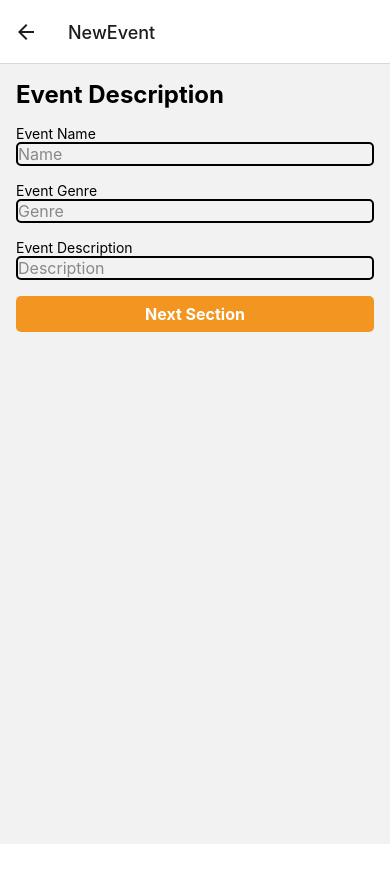
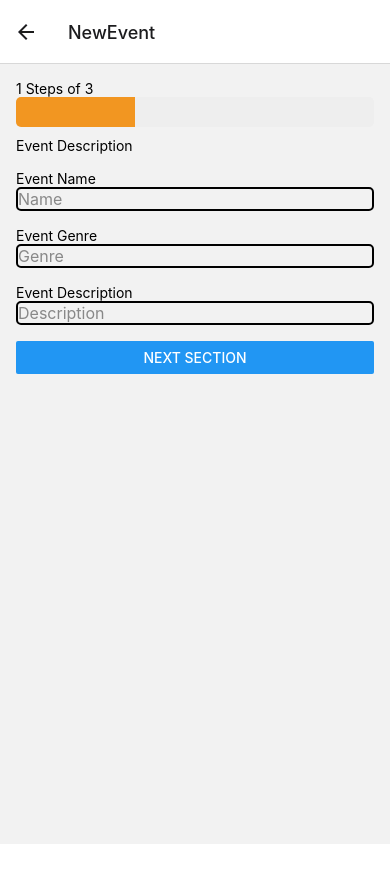
Before and after one commit to chris-coyne-pyyne/beatbridge-react-native, a React Native app: screen /NewEvent in a window 390 px wide. Shown: the top 882 px of the page. Built offline with nearby package versions, Linux system fonts and the light colour scheme; what bridgefy-react-native would draw is missing.

Commit message:
refactored create events form

```diff
--- a/screens/NewEvent/NewEventScreen.tsx
+++ b/screens/NewEvent/NewEventScreen.tsx
@@ -7,6 +7,10 @@ import {Text, TextStyles} from '../../components/Text';
 import {launchCamera, launchImageLibrary} from 'react-native-image-picker';
 import DateTimePickerModal from 'react-native-modal-datetime-picker';
 import {BBContainer} from '../../components/Container';
+import StepCounter from './StepCounter';
+import {Section0} from './Section0';
+import {Section1} from './Section1';
+import {Section2} from './Section2';
 
 const styles = StyleSheet.create({
   title: {
@@ -42,33 +46,19 @@ export const NewEventScreen = ({navigation}) => {
   const [description, setDescription] = useState('');
   const context = useContext(AppContext);
   const [imageSource, setImageSource] = useState(null);
-  const [isStartDatePickerVisible, setIsStartDatePickerVisible] =
-    useState(false);
-  const [isEndDatePickerVisible, setIsEndDatePickerVisible] = useState(false);
 
-  const showEndDatePicker = () => {
-    setIsEndDatePickerVisible(true);
-  };
-  const hideEndDatePicker = () => {
-    setIsEndDatePickerVisible(false);
-  };
-
-  const hideStartDatePicker = () => {
-    setIsStartDatePickerVisible(false);
-  };
-
-  const showStartDatePicker = () => {
-    setIsStartDatePickerVisible(true);
-  };
+  // date picker stuff
+  const [startVis, setStartVis] = useState(false);
+  const [endVis, setEndVis] = useState(false);
 
   const handleEndConfirm = date => {
     console.warn('A date has been picked: ', date);
-    hideEndDatePicker();
+    setEndVis;
   };
 
   const handleStartConfirm = date => {
     console.warn('A date has been picked: ', date);
-    hideStartDatePicker();
+    setStartVis(false);
   };
 
   const selectImage = async () => {
@@ -81,6 +71,7 @@ export const NewEventScreen = ({navigation}) => {
   const handleCreate = () => {
     // create new event with data - save to API, and also save locally afterwards
     // send to api
+    console.log('ALL STATES ', name, genre, description);
     if (context?.globalState.events) {
       const newEvent: Event = {name, genre, description, active: true};
       const oldEvents = [...context?.globalState.events];
@@ -94,96 +85,37 @@ export const NewEventScreen = ({navigation}) => {
     }
   };
 
-  console.log('step ', step);
-  if (step === 0) {
   return (
     <BBContainer>
-        <View style={styles.container}>
-          <ScrollView contentContainerStyle={styles.container}>
-            <Text size="xlarge" weight="bold">
-              Event Description
-            </Text>
-
-            <BBTextInput
-              placeholder="Name"
-              value={name}
-              onChangeText={setName}
-              label={'Event Name'}
+      <StepCounter currentStep={step} totalSteps={3} />
+      {step === 0 ? (
+        <Section0
+          name={name}
+          setName={setName}
+          genre={genre}
+          setGenre={setGenre}
+          description={description}
+          setDescription={setDescription}
+          setStep={setStep}
         />
-
-            <BBTextInput
-              placeholder="Genre"
-              value={genre}
-              onChangeText={setGenre}
-              label={'Event Genre'}
+      ) : step === 1 ? (
+        <Section1
+          selectImage={selectImage}
+          imageSource={imageSource}
+          setStep={setStep}
         />
-
-            <BBTextInput
-              placeholder="Description"
-              value={description}
-              onChangeText={setDescription}
-              label={'Event Description'}
+      ) : (
+        <Section2
+          setStartVis={setStartVis}
+          setEndVis={setEndVis}
+          endVis={endVis}
+          startVis={startVis}
+          handleStartConfirm={handleStartConfirm}
+          handleEndConfirm={handleEndConfirm}
+          handleCreate={handleCreate}
+          setStep={setStep}
         />
-
-            <Button title="Next Section" onPress={() => setStep(1)} filled />
-          </ScrollView>
-        </View>
+      )}
     </BBContainer>
   );
-  }
-
-  if (step === 1) {
-    return (
-      <BBContainer>
-        <ScrollView contentContainerStyle={styles.container}>
-          <Text size="large" weight="bold">
-            Event Thumbnail
-          </Text>
-          <View>
-            <Button title="Select Image" onPress={selectImage} />
-            {imageSource && (
-              <Image
-                source={{
-                  uri: imageSource.assets[0].uri,
-                }}
-                style={{width: 200, height: 200}}
-              />
-            )}
-          </View>
-          <Button title="Next Section" onPress={() => setStep(2)} filled />
-        </ScrollView>
-      </BBContainer>
-    );
-  }
-
-  if (step === 2) {
-    return (
-      <BBContainer>
-        <ScrollView contentContainerStyle={styles.container}>
-          <Text size="large" weight="bold">
-            Event Itinerary
-          </Text>
-          <Button
-            title="Show Start Date Picker"
-            onPress={showStartDatePicker}
-          />
-          <Button title="Show End Date Picker" onPress={showEndDatePicker} />
-          <DateTimePickerModal
-            isVisible={isStartDatePickerVisible}
-            mode="date"
-            onConfirm={handleStartConfirm}
-            onCancel={hideStartDatePicker}
-          />
-          <DateTimePickerModal
-            isVisible={isEndDatePickerVisible}
-            mode="date"
-            onConfirm={handleEndConfirm}
-            onCancel={hideEndDatePicker}
-          />
-        </ScrollView>
-      </BBContainer>
-    );
-  }
-
-  return <Text>Step not found</Text>;
 };
--- a/screens/NewEvent/Section0.tsx
+++ b/screens/NewEvent/Section0.tsx
@@ -3,7 +3,74 @@ import {Text, View, Button, ScrollView, StyleSheet} from 'react-native';
 import {AppContext} from '../../stores/store';
 import {TextInput as BBTextInput} from '../../components/TextInput';
 import {TextStyles} from '../../components/Text';
+import {BBContainer} from '../../components/Container';
 
-export const Section0 = () => {
-  return <Text>hello world</Text>;
+export const Section0 = ({
+  name,
+  setName,
+  genre,
+  setGenre,
+  description,
+  setDescription,
+  setStep,
+}: any) => {
+  return (
+    <View style={styles.container}>
+      <ScrollView contentContainerStyle={styles.container}>
+        <Text size="xlarge" weight="bold">
+          Event Description
+        </Text>
+
+        <BBTextInput
+          placeholder="Name"
+          value={name}
+          onChangeText={setName}
+          label={'Event Name'}
+        />
+
+        <BBTextInput
+          placeholder="Genre"
+          value={genre}
+          onChangeText={setGenre}
+          label={'Event Genre'}
+        />
+
+        <BBTextInput
+          placeholder="Description"
+          value={description}
+          onChangeText={setDescription}
+          label={'Event Description'}
+        />
+
+        <Button title="Next Section" onPress={() => setStep(1)} filled />
+      </ScrollView>
+    </View>
+  );
 };
+
+const styles = StyleSheet.create({
+  title: {
+    fontSize: 24,
+    fontWeight: 'bold',
+    marginBottom: 20,
+  },
+  input: {
+    height: 40,
+    marginBottom: 12,
+    borderWidth: 1,
+    padding: 10,
+  },
+  textArea: {
+    height: 100,
+    padding: 10,
+    borderWidth: 1,
+    marginBottom: 12,
+  },
+  container: {
+    flex: 1,
+    flexDirection: 'column',
+    justifyContent: 'flex-start',
+    alignItems: 'stretch',
+    gap: 16,
+  },
+});
--- /dev/null
+++ b/screens/NewEvent/Section1.tsx
@@ -0,0 +1,54 @@
+import {useContext, useState} from 'react';
+import {View, ScrollView, StyleSheet, Image} from 'react-native';
+import {Button} from '../../components/Button';
+import {Text, TextStyles} from '../../components/Text';
+
+export const Section1 = ({selectImage, imageSource, setStep}: any) => {
+  return (
+    <ScrollView contentContainerStyle={styles.container}>
+      <Text size="large" weight="bold">
+        Event Thumbnail
+      </Text>
+      <View>
+        <Button title="Select Image" onPress={selectImage} />
+        {imageSource && (
+          <Image
+            source={{
+              uri: imageSource.assets[0].uri,
+            }}
+            style={{width: 200, height: 200}}
+          />
+        )}
+      </View>
+      <Button title="Prev Section" onPress={() => setStep(0)} filled />
+      <Button title="Next Section" onPress={() => setStep(2)} filled />
+    </ScrollView>
+  );
+};
+
+const styles = StyleSheet.create({
+  title: {
+    fontSize: 24,
+    fontWeight: 'bold',
+    marginBottom: 20,
+  },
+  input: {
+    height: 40,
+    marginBottom: 12,
+    borderWidth: 1,
+    padding: 10,
+  },
+  textArea: {
+    height: 100,
+    padding: 10,
+    borderWidth: 1,
+    marginBottom: 12,
+  },
+  container: {
+    flex: 1,
+    flexDirection: 'column',
+    justifyContent: 'flex-start',
+    alignItems: 'stretch',
+    gap: 16,
+  },
+});
--- a/screens/NewEvent/Section2.tsx
+++ b/screens/NewEvent/Section2.tsx
@@ -1,4 +1,72 @@
-import {View} from 'react-native';
-export const Section2 = () => {
-  return <View></View>;
+import {useContext, useState} from 'react';
+import {View, ScrollView, StyleSheet, Image} from 'react-native';
+import {Button} from '../../components/Button';
+import {AppContext} from '../../stores/store';
+import {TextInput as BBTextInput} from '../../components/TextInput';
+import {Text, TextStyles} from '../../components/Text';
+import DateTimePickerModal from 'react-native-modal-datetime-picker';
+
+export const Section2 = ({
+  setStartVis,
+  setEndVis,
+  endVis,
+  startVis,
+  handleStartConfirm,
+  handleEndConfirm,
+  handleCreate,
+  setStep,
+}: any) => {
+  return (
+    <ScrollView contentContainerStyle={styles.container}>
+      <Text size="large" weight="bold">
+        Event Itinerary
+      </Text>
+      <Button
+        title="Show Start Date Picker"
+        onPress={() => setStartVis(true)}
+      />
+      <Button title="Show End Date Picker" onPress={() => setStartVis(true)} />
+      <DateTimePickerModal
+        isVisible={startVis}
+        mode="date"
+        onConfirm={handleStartConfirm}
+        onCancel={() => setStartVis(false)}
+      />
+      <DateTimePickerModal
+        isVisible={endVis}
+        mode="date"
+        onConfirm={handleEndConfirm}
+        onCancel={() => setEndVis(false)}
+      />
+      <Button title="Prev Section" onPress={() => setStep(1)} filled />
+      <Button title="Create Event" onPress={() => handleCreate()} filled />
+    </ScrollView>
+  );
 };
+
+const styles = StyleSheet.create({
+  title: {
+    fontSize: 24,
+    fontWeight: 'bold',
+    marginBottom: 20,
+  },
+  input: {
+    height: 40,
+    marginBottom: 12,
+    borderWidth: 1,
+    padding: 10,
+  },
+  textArea: {
+    height: 100,
+    padding: 10,
+    borderWidth: 1,
+    marginBottom: 12,
+  },
+  container: {
+    flex: 1,
+    flexDirection: 'column',
+    justifyContent: 'flex-start',
+    alignItems: 'stretch',
+    gap: 16,
+  },
+});
--- /dev/null
+++ b/screens/NewEvent/StepCounter.tsx
@@ -0,0 +1,46 @@
+import React from 'react';
+import {View, Text, StyleSheet} from 'react-native';
+import {colors} from '../../styles/colors';
+
+type StepCounterProps = {
+  currentStep: number;
+  totalSteps: number;
+};
+
+const StepCounter = ({currentStep, totalSteps}: StepCounterProps) => {
+  // Calculate the percentage of steps completed
+  const percentageCompleted = ((currentStep + 1) / totalSteps) * 100;
+
+  return (
+    <View style={styles.container}>
+      <Text>
+        {currentStep + 1} Steps of {totalSteps}
+      </Text>
+      <View style={styles.progressBarContainer}>
+        <View
+          style={[styles.progressBar, {width: `${percentageCompleted}%`}]}
+        />
+      </View>
+    </View>
+  );
+};
+
+const styles = StyleSheet.create({
+  container: {
+    position: 'relative', // Added position relative
+    marginBottom: 10,
+  },
+  progressBarContainer: {
+    width: '100%',
+    height: 30,
+    backgroundColor: '#eee',
+    borderRadius: 5,
+    overflow: 'hidden',
+  },
+  progressBar: {
+    height: '100%',
+    backgroundColor: colors.primary,
+  },
+});
+
+export default StepCounter;
```
Lines whose indentation alone changed are shown as unchanged.
